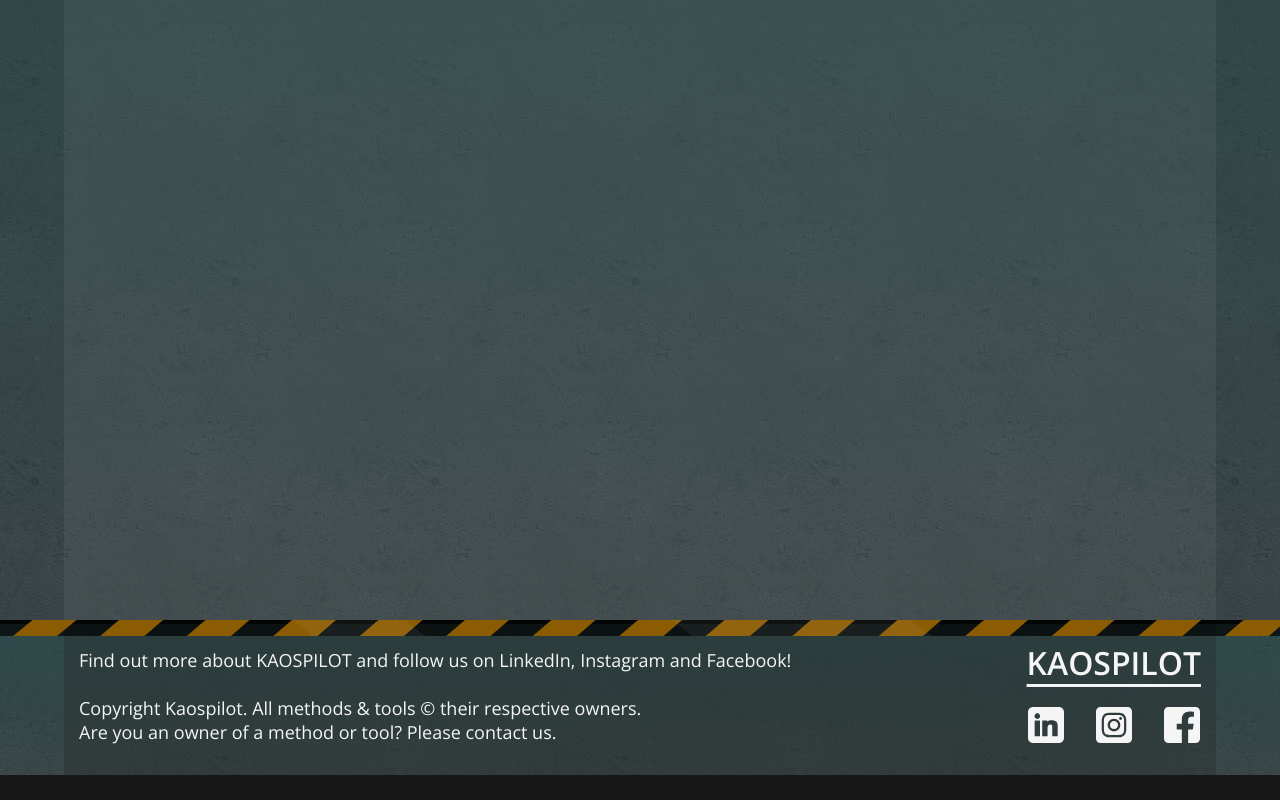
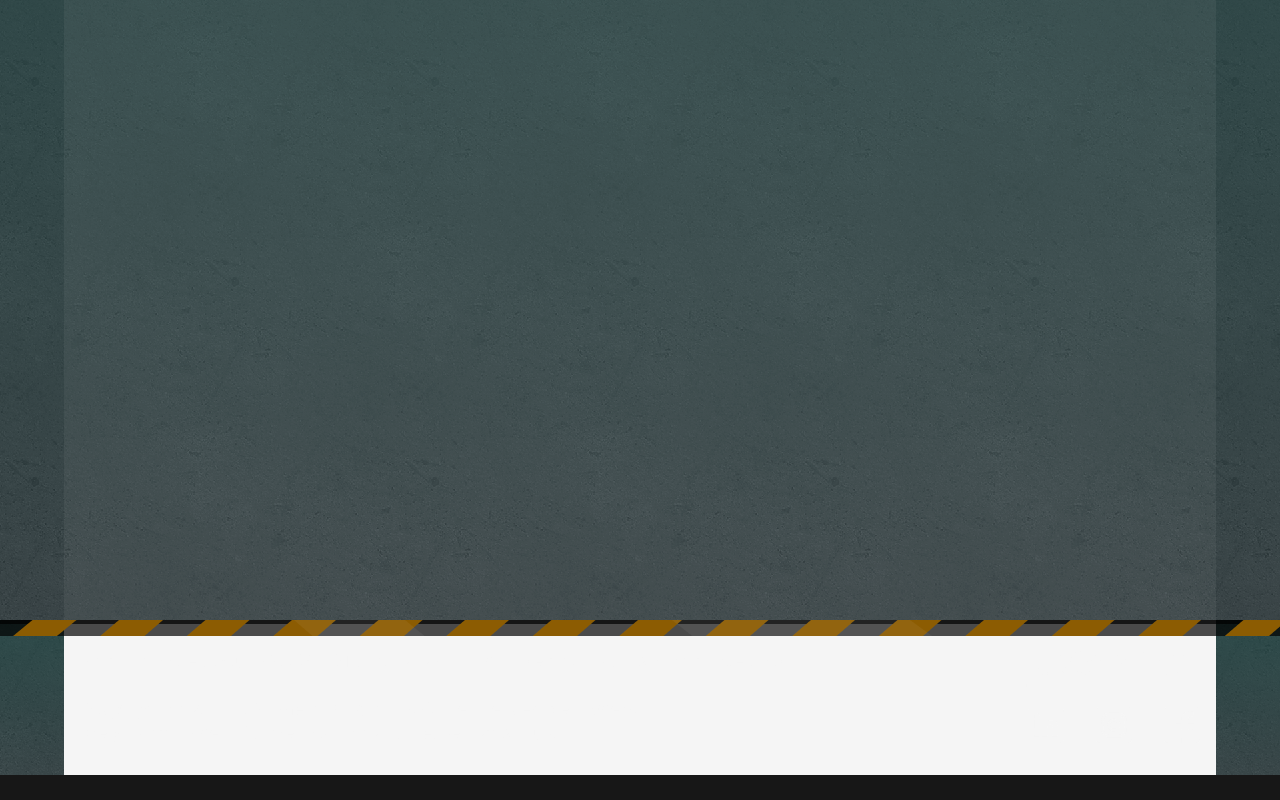
Before and after one commit to HackYourFuture-CPH/kp-toolbox-fp-class21, a React (Create React App) app in the folder packages/client/: page /favourites in a window 1280 px wide. Shown: the part 276-1076 px from the top of the page. Built offline with nearby package versions, Linux system fonts and the light colour scheme.

Commit message:
FP21-87:I changed the background color to be compatible with Figma design

```diff
--- a/packages/client/src/components/Footer/Footer.style.css
+++ b/packages/client/src/components/Footer/Footer.style.css
@@ -42,7 +42,7 @@ footer {
 .footer-container {
   width: 1220px;
   height: 155px;
-  background-color: rgba(245, 245, 245, 0.05);
+  background-color: rgba(245, 245, 245);
 }
 
 .footer-container::after {
@@ -91,7 +91,7 @@ footer {
 }
 
 .footer-black-bar {
-  background: rgba(23, 23, 23, 1);
+  background: #171717;
   height: 40px;
   width: 100%;
 }
```
